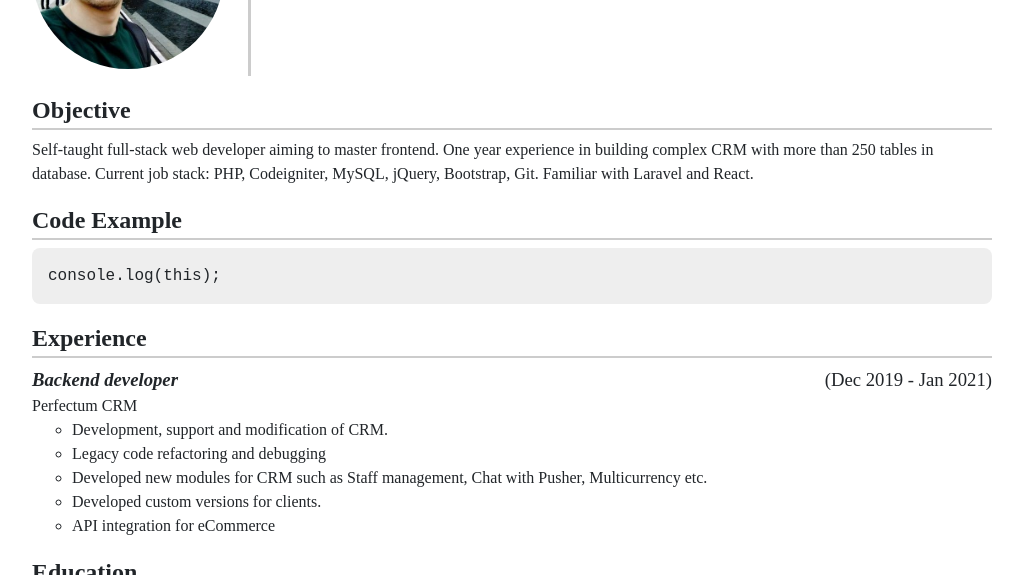
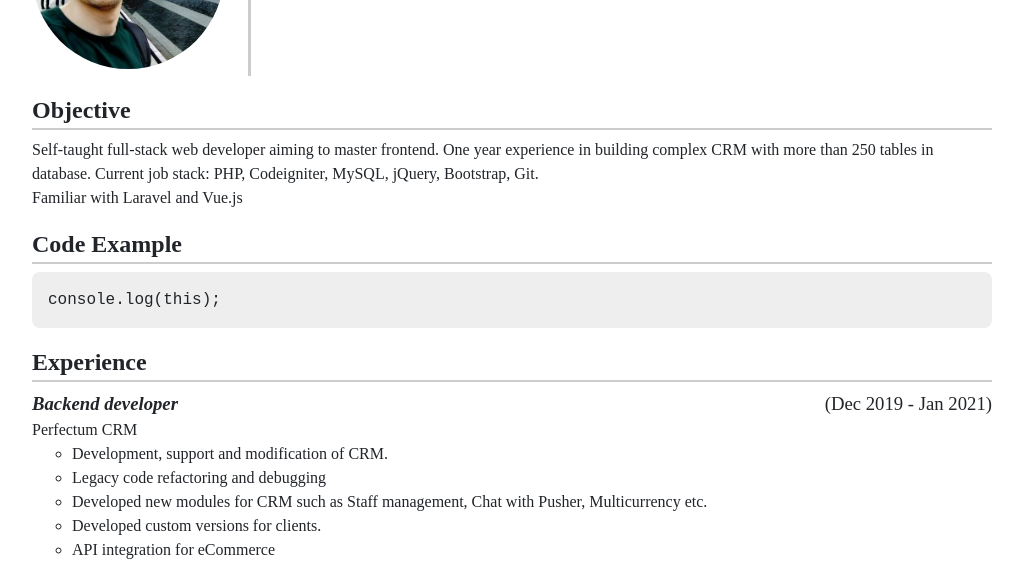
Before and after one commit to alibek-gao/rsschool-cv, a plain HTML site: page index.html in a window 1280 px wide. Shown: the part 171-746 px from the top of the page, without its empty margins (128-1151 px from the left). Drawn offline with Linux system fonts and the light colour scheme.

Commit message:
Update index.html

```diff
--- a/index.html
+++ b/index.html
@@ -26,8 +26,8 @@
         <h2>Objective</h2>
         <p>Self-taught full-stack web developer aiming to master frontend.
             One year experience in building complex CRM with more than 250 tables in database.
-            Current job stack: PHP, Codeigniter, MySQL, jQuery, Bootstrap, Git.
-            Familiar with Laravel and React.</p>
+            Current job stack: PHP, Codeigniter, MySQL, jQuery, Bootstrap, Git.<br>
+            Familiar with Laravel and Vue.js</p>
     </section>
     <section class="code-example">
         <h2>Code Example</h2>
```
